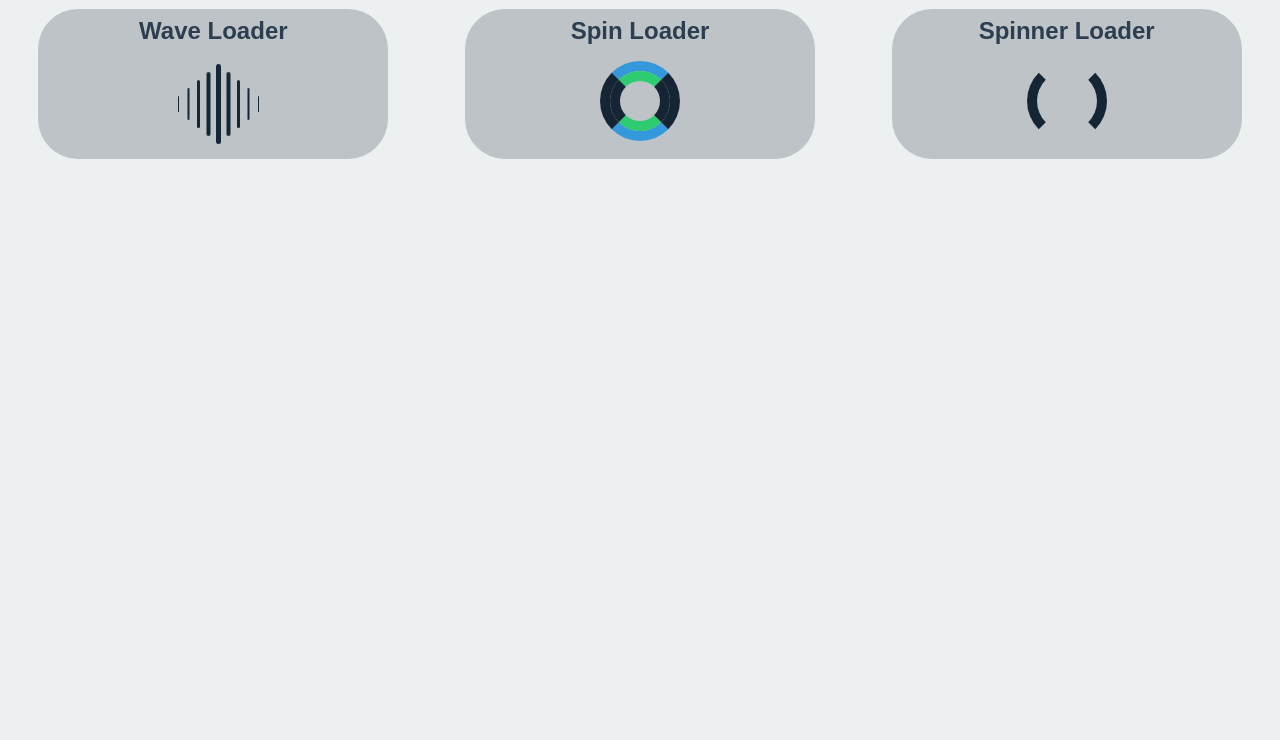
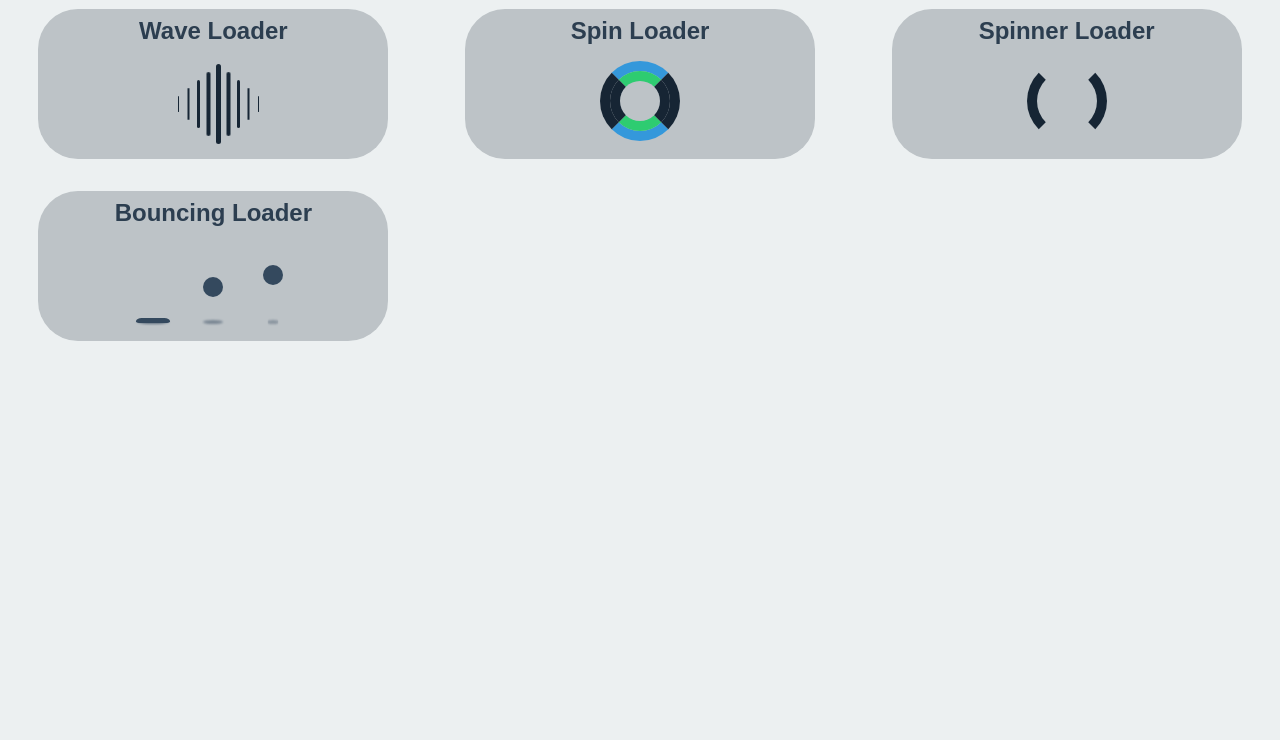
Before and after one commit to abelborit/loaders, a plain HTML site: page index.html in a window 1280 px wide. Shown: the part 60-800 px from the top of the page. Drawn offline with Linux system fonts and the light colour scheme.

Commit message:
Añadiendo loaders

```diff
--- a/index.html
+++ b/index.html
@@ -81,6 +81,22 @@
           </div>
         </div>
       </section>
+
+      <!-- *********************************************************************************************** -->
+
+      <section class="section">
+        <h2>Bouncing Loader</h2>
+        <div class="loader">
+          <div class="bouncing-loader">
+            <div class="circle"></div>
+            <div class="circle"></div>
+            <div class="circle"></div>
+            <div class="shadow"></div>
+            <div class="shadow"></div>
+            <div class="shadow"></div>
+          </div>
+        </div>
+      </section>
     </main>
   </body>
 </html>
--- a/style.css
+++ b/style.css
@@ -45,7 +45,7 @@ a {
 }
 
 .link-name a {
-  font-size: 1rem;
+  font-size: 1.2rem;
   padding: 0.3rem;
   color: #1ec896;
   font-weight: bold;
@@ -53,7 +53,7 @@ a {
 }
 
 .link-name a:hover {
-  font-size: 1.1rem;
+  font-size: 1.3rem;
 }
 
 .link-media a {
@@ -81,12 +81,12 @@ a {
 
 @media screen and (min-width: 1024px) {
   .link-name a {
-    font-size: 1.5rem;
+    font-size: 1.6rem;
     transition: all 0.3s ease;
   }
 
   .link-name a:hover {
-    font-size: 1.6rem;
+    font-size: 1.7rem;
   }
 
   .link-media a {
@@ -286,3 +286,91 @@ a {
     transform: rotate(360deg);
   }
 }
+
+/* *************** Bouncing Loader *************** */
+.bouncing-loader {
+  width: 200px;
+  height: 60px;
+  position: relative;
+  left: 50%;
+  top: 50%;
+  transform: translate(-50%, -50%);
+}
+
+.circle {
+  width: 20px;
+  height: 20px;
+  position: absolute;
+  border-radius: 50%;
+  background-color: #34495e;
+  left: 15%;
+  transform-origin: 50%;
+  animation: circle 0.5s alternate infinite ease;
+}
+
+@keyframes circle {
+  0% {
+    top: 60px;
+    height: 5px;
+    border-radius: 50px 50px 25px 25px;
+    transform: scaleX(1.7);
+  }
+  40% {
+    height: 20px;
+    border-radius: 50%;
+    transform: scaleX(1);
+  }
+  100% {
+    top: 0%;
+  }
+}
+
+.circle:nth-child(2) {
+  left: 45%;
+  animation-delay: 0.2s;
+}
+
+.circle:nth-child(3) {
+  left: auto;
+  right: 15%;
+  animation-delay: 0.3s;
+}
+
+.shadow {
+  width: 20px;
+  height: 4px;
+  border-radius: 50%;
+  background-color: rgba(52, 73, 94, 0.7);
+  position: absolute;
+  top: 62px;
+  transform-origin: 50%;
+  z-index: -1;
+  left: 15%;
+  filter: blur(1px);
+  animation: shadow 0.5s alternate infinite ease;
+}
+
+@keyframes shadow {
+  0% {
+    transform: scaleX(1.5);
+  }
+  40% {
+    transform: scaleX(1);
+    opacity: 0.7;
+  }
+  100% {
+    transform: scaleX(0.2);
+    opacity: 0.4;
+  }
+}
+
+.shadow:nth-child(4) {
+  left: 45%;
+  animation-delay: 0.2s;
+}
+
+.shadow:nth-child(5) {
+  left: auto;
+  right: 15%;
+  animation-delay: 0.3s;
+}
```
